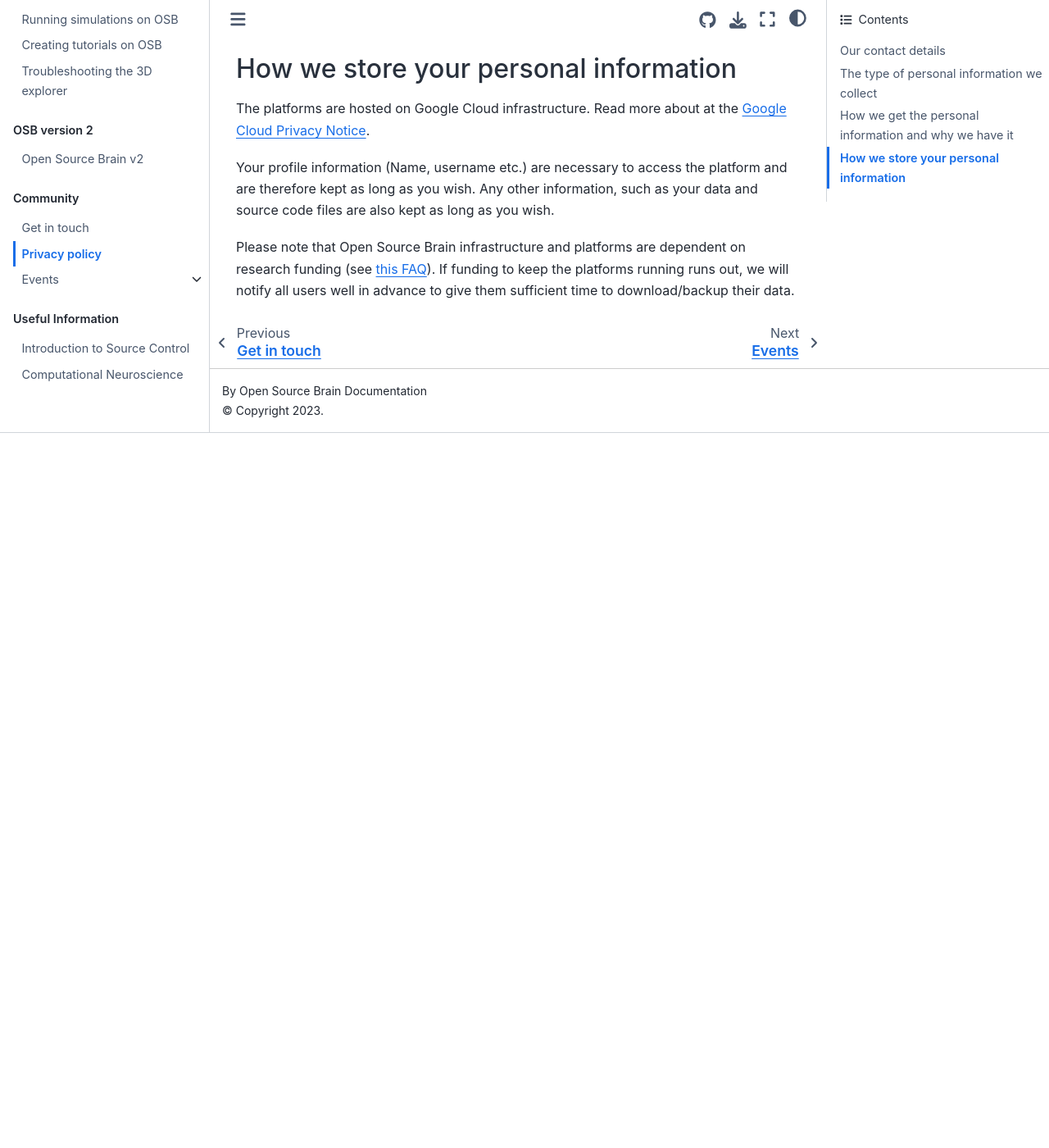
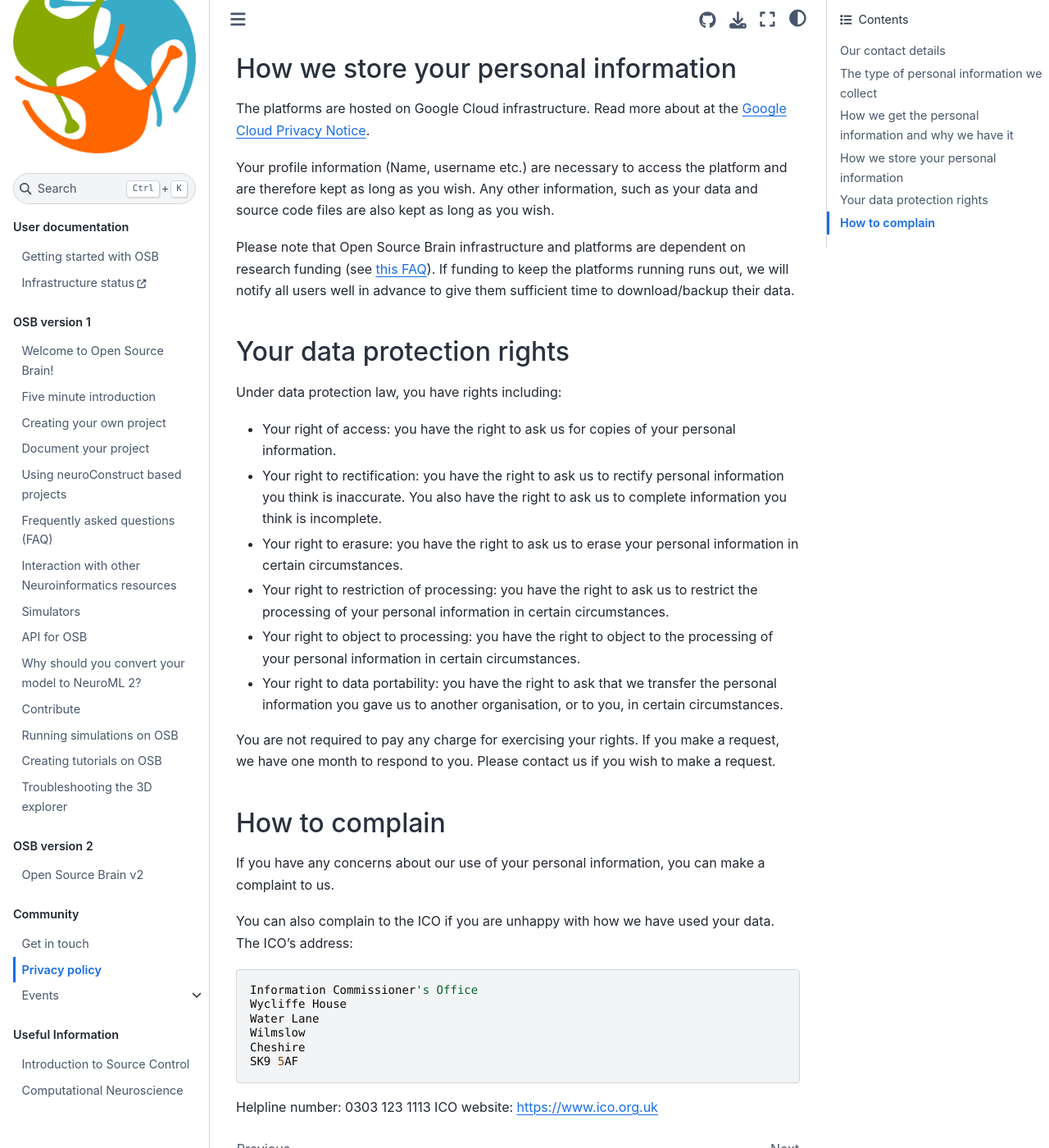
Before and after one commit to OpenSourceBrain/Documentation, a Jupyter Book: the page built from source/General/PrivacyPolicy.md, in a window 1280 px wide and 1400 px high, scrolled down 1431 px. Shown: the whole window at 82% size. Built offline with Jupyter Book 1.0.4 settings and Sphinx 7.4.7 and the Sphinx Book theme 1.1.4, drawn with Linux system fonts in a browser that asks for light colours; before the commit the page ends 1959 px from its top, so only the background shows below that.

Commit message:
feat: add remaining bits from ICO template

````diff
--- a/source/General/PrivacyPolicy.md
+++ b/source/General/PrivacyPolicy.md
@@ -53,3 +53,38 @@ Any other information, such as your data and source code files are also kept as
 
 Please note that Open Source Brain infrastructure and platforms are dependent on research funding (see {ref}`this FAQ <v1:faq:funding>`).
 If funding to keep the platforms running runs out, we will notify all users well in advance to give them sufficient time to download/backup their data.
+
+
+## Your data protection rights
+
+Under data protection law, you have rights including:
+
+- Your right of access: you have the right to ask us for copies of your personal information.
+- Your right to rectification: you have the right to ask us to rectify personal information you think is inaccurate. You also have the right to ask us to complete information you think is incomplete.
+- Your right to erasure: you have the right to ask us to erase your personal information in certain circumstances.
+- Your right to restriction of processing: you have the right to ask us to restrict the processing of your personal information in certain circumstances.
+- Your right to object to processing: you have the right to object to the processing of your personal information in certain circumstances.
+- Your right to data portability: you have the right to ask that we transfer the personal information you gave us to another organisation, or to you, in certain circumstances.
+
+You are not required to pay any charge for exercising your rights.
+If you make a request, we have one month to respond to you.
+Please contact us if you wish to make a request.
+
+
+## How to complain
+If you have any concerns about our use of your personal information, you can make a complaint to us.
+
+You can also complain to the ICO if you are unhappy with how we have used your data.
+The ICO's address:
+
+```
+Information Commissioner's Office
+Wycliffe House
+Water Lane
+Wilmslow
+Cheshire
+SK9 5AF
+```
+
+Helpline number: 0303 123 1113
+ICO website: https://www.ico.org.uk
````
